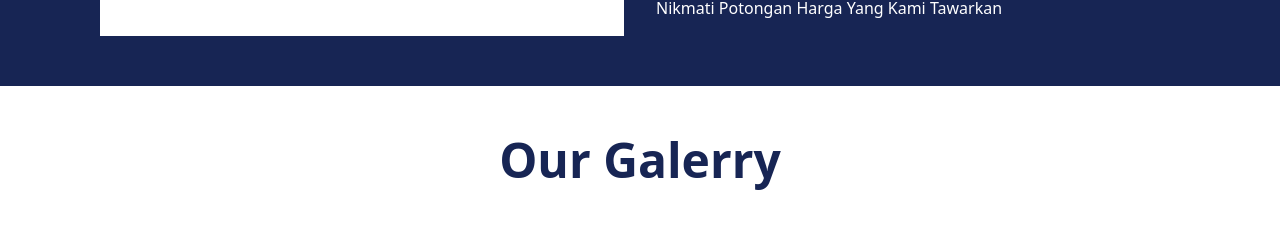
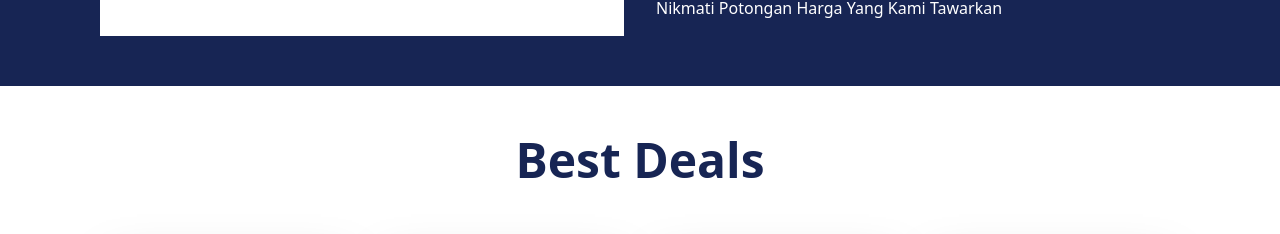
Before and after one commit to mas-kumis/langlangbuana, a Next.js app: page / in a window 1280 px wide. Shown: the part 1930-2164 px from the top of the page. Built offline with nearby package versions, Linux system fonts and the light colour scheme.

Commit message:
update gallery

```diff
--- a/app/layout/Gallery.tsx
+++ b/app/layout/Gallery.tsx
@@ -3,9 +3,7 @@
 const Gallery = () => {
   return (
     <div className="px-[100px] my-[50px]">
-      <h1 className="text-center font-bold text-blue-950 text-3xl md:text-4xl lg:text-5xl ">
-        Our Galerry
-      </h1>
+      <h1 className="text-center font-bold text-blue-950 text-3xl md:text-4xl lg:text-5xl "></h1>
     </div>
   );
 };
```
